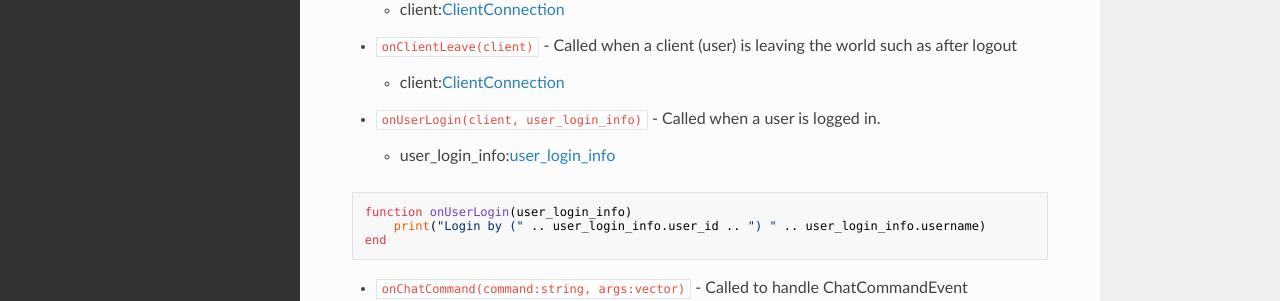
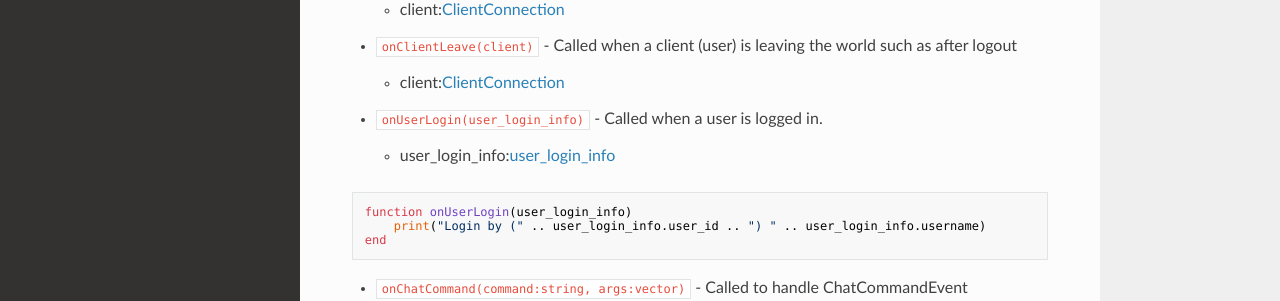
Before and after one commit to trillek-team/tec, an MkDocs documentation site: the page built from docs/lua/callbacks.md, in a window 1280 px wide and 1104 px high. Shown: the part 590-891 px from the top of the window. Built offline with MkDocs 1.6.1, drawn with Linux system fonts in a browser that asks for light colours; nearby versions of some CDN libraries.

Commit message:
Fix a missed doc up
Small format update.

````diff
--- a/docs/lua/callbacks.md
+++ b/docs/lua/callbacks.md
@@ -18,7 +18,7 @@ end
 	* client:[ClientConnection](classes/ClientConnection.md)
 * `onClientLeave(client)` - Called when a client (user) is leaving the world such as after logout
 	* client:[ClientConnection](classes/ClientConnection.md)
-* `onUserLogin(client, user_login_info)` - Called when a user is logged in.
+* `onUserLogin(user_login_info)` - Called when a user is logged in.
 	* user_login_info:[user_login_info](classes/user_login_info.md)
 
 ```lua
````
Also changed, not shown: 2 other files.
